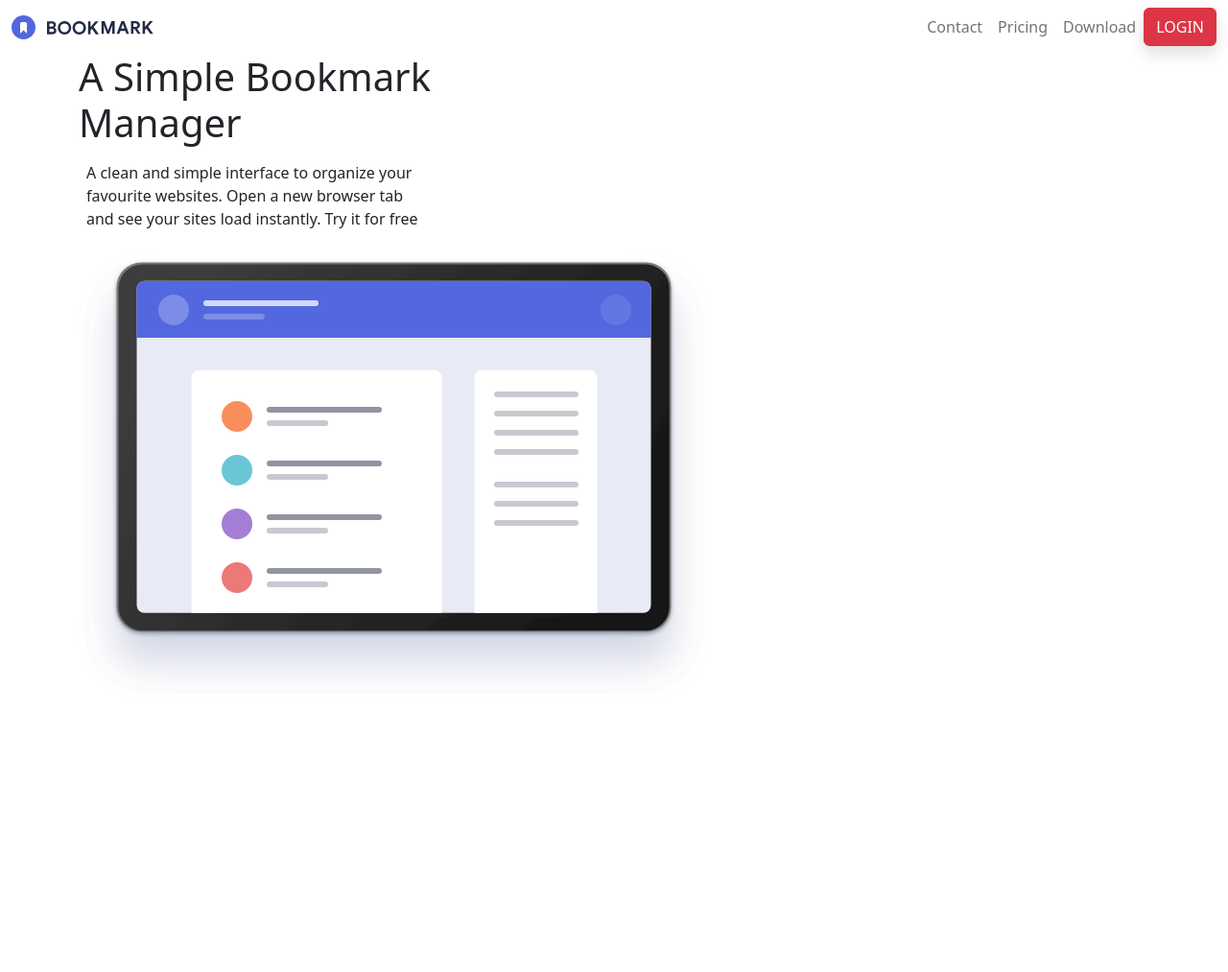
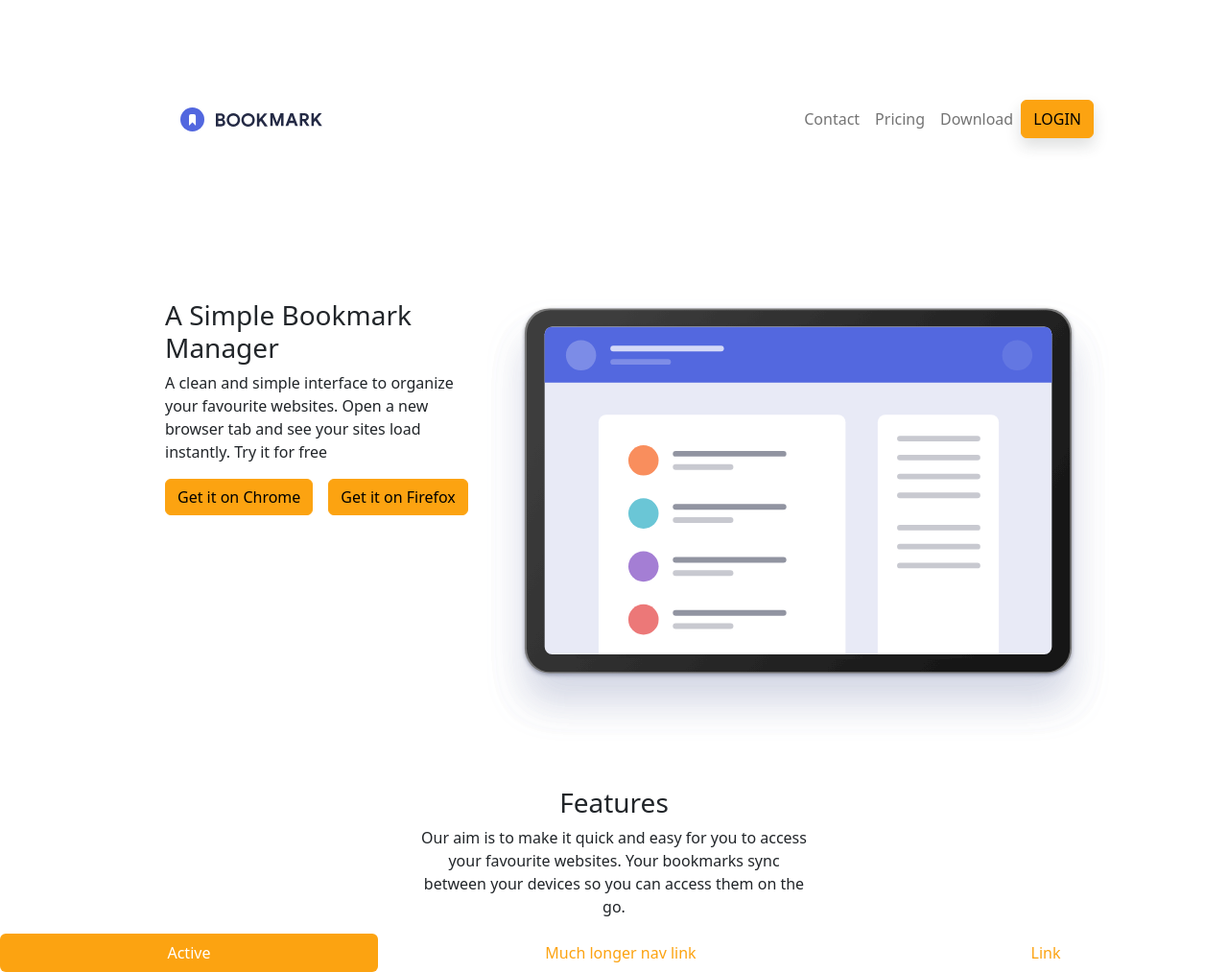
Before and after one commit to Ferransr/Sprint2, a website: page index.html in a window 1280 px wide. Shown: the whole page at 96% size. Before the commit the page ends 800 px from the top, so only its background shows below. Drawn offline with nearby package versions, Linux system fonts and the light colour scheme.

Commit message:
tabs navbar

```diff
--- a/index.html
+++ b/index.html
@@ -1,24 +1,41 @@
 <!DOCTYPE html>
 <html lang="en">
   <head>
-    <meta charset="UTF-8">
-    <meta http-equiv="X-UA-Compatible" content="IE=edge">
-    <meta name="viewport" content="width=device-width, initial-scale=1.0">
+    <meta charset="UTF-8" />
+    <meta http-equiv="X-UA-Compatible" content="IE=edge" />
+    <meta name="viewport" content="width=device-width, initial-scale=1.0" />
     <title>Sprint2</title>
-    <link href="https://cdn.jsdelivr.net/npm/bootstrap@5.0.2/dist/css/bootstrap.min.css" rel="stylesheet" integrity="sha384-EVSTQN3/azprG1Anm3QDgpJLIm9Nao0Yz1ztcQTwFspd3yD65VohhpuuCOmLASjC" crossorigin="anonymous">
-    <link rel="stylesheet" href="main.css">
+    <link
+      href="https://cdn.jsdelivr.net/npm/bootstrap@5.0.2/dist/css/bootstrap.min.css"
+      rel="stylesheet"
+      integrity="sha384-EVSTQN3/azprG1Anm3QDgpJLIm9Nao0Yz1ztcQTwFspd3yD65VohhpuuCOmLASjC"
+      crossorigin="anonymous"
+    />
+    <link rel="stylesheet" href="main.css" />
   </head>
   <body>
     <header class="sticky-top">
       <nav class="navbar navbar-expand-lg navbar-light">
-    <div class="container-fluid">
+        <div class="container-fluid ms-5">
           <a href="">
-        <img src="/Imagenes/logo-bookmark.svg" class="img-fluid" alt="Responsive image">
+            <img
+              src="/Imagenes/logo-bookmark.svg"
+              class="img-fluid"
+              alt="Responsive image"
+            />
           </a>
-      <button class="navbar-toggler" type="button" data-bs-toggle="collapse" data-bs-target="#navbarNav">
+          <button
+            class="navbar-toggler"
+            type="button"
+            data-bs-toggle="collapse"
+            data-bs-target="#navbarNav"
+          >
             <span class="navbar-toggler-icon"></span>
           </button>
-      <div class="collapse navbar-collapse justify-content-end" id="navbarNav">
+          <div
+            class="collapse navbar-collapse justify-content-end"
+            id="navbarNav"
+          >
             <ul class="navbar-nav">
               <li class="nav-item">
                 <a class="nav-link" aria-current="page" href="#">Contact</a>
@@ -29,23 +46,83 @@
               <li class="nav-item">
                 <a class="nav-link" href="#">Download</a>
               </li>
-          <button type="button" class="btn btn-danger shadow">LOGIN</button>
+              <button type="button" class="btn btn-primary shadow">
+                LOGIN
+              </button>
             </ul>
           </div>
         </div>
       </nav>
     </header>
-
+    <div class="bookmark">
       <div class="container">
-  <h1 class="">A Simple Bookmark <br>Manager</h1>
-  <div class="col-12 col-lg-4 p-2">
-    <p>A clean and simple interface to organize your favourite websites. Open a new browser tab and see your sites load instantly. Try it for free</p>
+        <div class="row">
+          <div class="col-xl-4">
+            <h3>A Simple Bookmark Manager</h3>
+            <p>
+              A clean and simple interface to organize your favourite websites.
+              Open a new browser tab and see your sites load instantly. Try it
+              for free
+            </p>
+            <div class="main-buttons">
+              <button type="button" class="btn btn-primary text-nowrap">
+                Get it on Chrome
+              </button>
+              <button type="button" class="btn btn-primary text-nowrap">
+                Get it on Firefox
+              </button>
             </div>
-  <div class="col-md-4" style="d-flex justify-content-end;">
-      <img src="/Imagenes/illustration-hero.svg" class="img-responsive">
+          </div>
+          <div class="col-xl-8">
+            <img
+              class="img-fluid d-block"
+              src="/Imagenes/illustration-hero.svg"
+              style="width: 700px"
+              alt="image"
+            />
+          </div>
+        </div>
+      </div>
+    </div>
+    <div class="features">
+      <div class="row">
+        <div class="col-12 col-sm-4"></div>
+        <div class="col-12 col-sm-4">
+          <h3>Features</h3>
+          <p>
+            Our aim is to make it quick and easy for you to access your
+            favourite websites. Your bookmarks sync between your devices so you
+            can access them on the go.
+          </p>
+        </div>
+        <div class="col-12 col-sm-4"></div>
       </div>
     </div>
 
+    <ul class="nav nav-pills nav-fill">
+      <li class="nav-item">
+        <a class="nav-link active" aria-current="page" href="#">Active</a>
+      </li>
+      <li class="nav-item">
+        <a class="nav-link" href="#">Much longer nav link</a>
+      </li>
+      <li class="nav-item">
+        <a class="nav-link" href="#">Link</a>
+      </li>
+    </ul>
+    <!-- <div class="container-fluid">
+  <div class="row d-flex ms-5 p-5">
+
+    <div class="col-12 col-lg-4 float-left">
+        <h1 class="">A Simple Bookmark <br>Manager</h1>
+        <p>A clean and simple interface to organize your favourite websites. Open a new browser tab and see your sites load instantly. Try it for free</p>
+      </div>
+
+    <div class="col-12 col-lg-6 float-right">
+      <img src="/Imagenes/illustration-hero.svg" style="width: 500px;" class="img-responsive ">
+    </div>
+  </div>
+</div> -->
 
     <!-- <nav class="navbar navbar-expand-lg navbar-light bg-light">
     <div class="container-fluid">
@@ -97,6 +174,5 @@
     </div>
 </nav> -->
     <script src="node_modules/bootstrap/dist/js/bootstrap.min.js"></script>
-<script src="https://cdn.jsdelivr.net/npm/bootstrap@5.0.2/dist/js/bootstrap.bundle.min.js" integrity="sha384-MrcW6ZMFYlzcLA8Nl+NtUVF0sA7MsXsP1UyJoMp4YLEuNSfAP+JcXn/tWtIaxVXM" crossorigin="anonymous"></script>
   </body>
 </html>
--- a/main.scss
+++ b/main.scss
@@ -1,18 +1,36 @@
-@import "node_modules/bootstrap/scss/bootstrap";
-
-header {
-    background-color: white;
-}
-
 $primary: #fca311;
 $secondary: #14213d;
 
-$theme-colors: (
-  "primary": $primary,
-  "secondary": $secondary
-);
+header {
+  background-color: white;
+  margin-top: 6rem;
+  margin-left: 8rem;
+  margin-right: 8rem;
+}
+
+.main-buttons {
+  display: flex;
+  gap: 2vh;
+}
+
+.bookmark {
+  margin-top: 10rem;
+  margin-left: 10rem;
+  margin-right: 7rem;
+}
+
+.features {
+  margin-top: 3rem;
+  text-align: center;
+}
+
+.btn:hover {
+  text-decoration: underline;
+  border-bottom: 2px solid;
+}
 
 
 
-// background-color: #fca311;
-//     background-color: #14213d;
+
+
+@import "node_modules/bootstrap/scss/bootstrap";
```
Also changed, not shown: main.css, 1 other file. Lines whose indentation alone changed are shown as unchanged.
